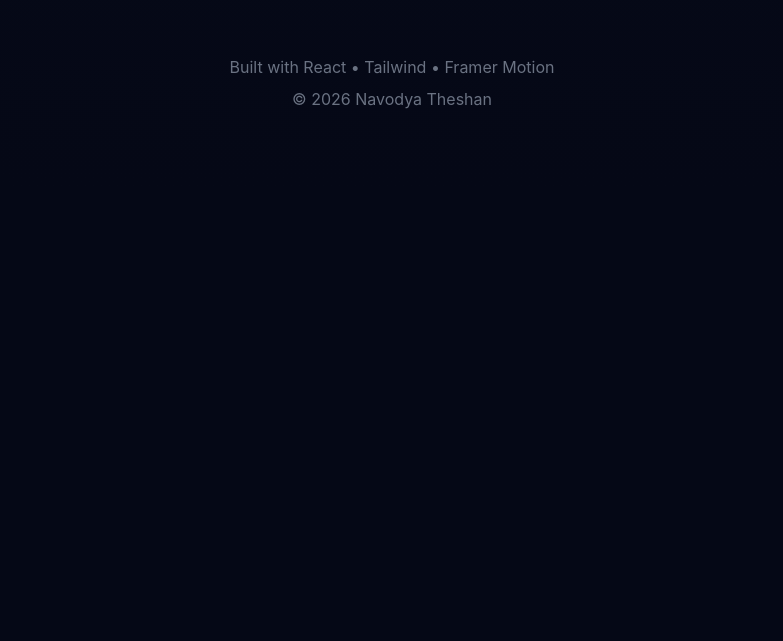
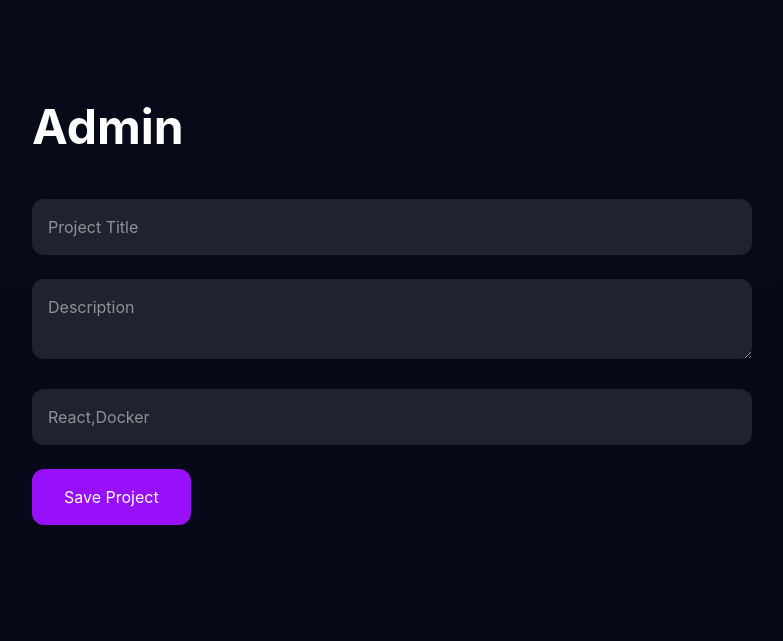
Before and after one commit to NavozZ/portfolio-platform, a React app in the folder frontend/: page / in a window 1280 px wide. Shown: the part 5039-5680 px from the top of the page, without its empty margins (248-1031 px from the left). Before the commit the page ends 5230 px from the top, so only its background shows below. Built offline with nearby package versions, Linux system fonts and the light colour scheme; no server answers; the HTML template or start-up script is replaced by a standard one.

Commit message:
built admin dashboard create project

```diff
--- a/frontend/src/App.jsx
+++ b/frontend/src/App.jsx
@@ -6,6 +6,7 @@ import Projects from "./components/Projects"
 import Experience from "./components/Experience"
 import Contact from "./components/Contact"
 import Footer from "./components/Footer"
+import Admin from "./components/Admin"
 
 export default function App() {
 
@@ -41,6 +42,8 @@ text-white
 
       <Contact />
 
+      <Admin />
+
       <Footer />
 
     </div>
--- /dev/null
+++ b/frontend/src/components/Admin.jsx
@@ -0,0 +1,198 @@
+import { useState } from "react"
+import axios from "axios"
+
+export default function Admin(){
+
+const[
+form,
+setForm
+]=useState({
+
+title:"",
+description:"",
+stack:""
+
+})
+
+const handleChange=(e)=>{
+
+setForm({
+
+...form,
+
+[e.target.name]:
+e.target.value
+
+})
+
+}
+
+const handleSubmit=
+async(e)=>{
+
+e.preventDefault()
+
+await axios.post(
+"http://localhost:5000/api/projects",
+{
+title:form.title,
+description:form.description,
+
+stack:
+form.stack
+.split(",")
+.map(
+item=>item.trim()
+)
+
+}
+)
+
+alert(
+"Project Added"
+)
+
+setForm({
+
+title:"",
+description:"",
+stack:""
+
+})
+
+}
+
+return(
+
+<section
+
+className="
+min-h-screen
+
+max-w-3xl
+
+mx-auto
+
+px-6
+
+py-32
+
+"
+
+>
+
+<h2
+className="
+text-5xl
+font-bold
+mb-12
+"
+>
+
+Admin
+
+</h2>
+
+<form
+
+onSubmit={handleSubmit}
+
+className="
+space-y-6
+"
+
+>
+
+<input
+
+name="title"
+
+value={form.title}
+
+onChange={handleChange}
+
+placeholder="Project Title"
+
+className="
+w-full
+
+p-4
+
+rounded-xl
+
+bg-white/10
+
+"
+
+/>
+
+<textarea
+
+name="description"
+
+value={form.description}
+
+onChange={handleChange}
+
+placeholder="Description"
+
+className="
+w-full
+
+p-4
+
+rounded-xl
+
+bg-white/10
+
+"
+
+/>
+
+<input
+
+name="stack"
+
+value={form.stack}
+
+onChange={handleChange}
+
+placeholder="React,Docker"
+
+className="
+w-full
+
+p-4
+
+rounded-xl
+
+bg-white/10
+
+"
+
+/>
+
+<button
+
+className="
+bg-purple-600
+
+px-8
+py-4
+
+rounded-xl
+"
+
+>
+
+Save Project
+
+</button>
+
+</form>
+
+</section>
+
+)
+
+}
```
